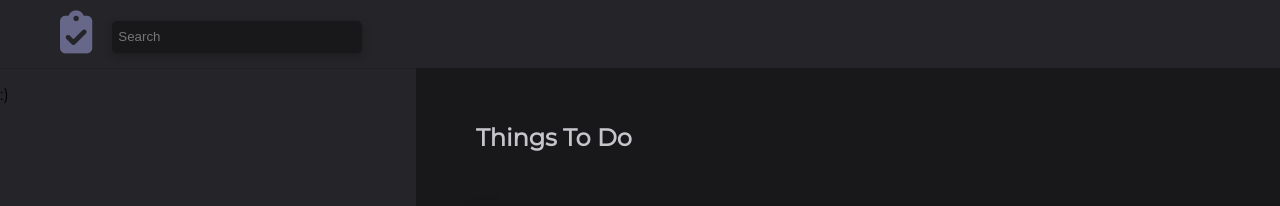
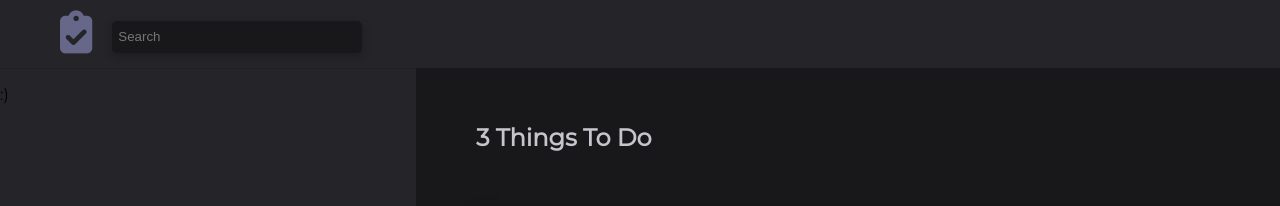
Before and after one commit to Jwilkins48/toDoList, a React (Create React App) app: page / in a window 1280 px wide. Shown: the top 206 px of the page. Built offline with nearby package versions, Linux system fonts and the light colour scheme; a web font is replaced by a local one.

Commit message:
added item amount display

```diff
--- a/src/components/AddTaskDropdown.jsx
+++ b/src/components/AddTaskDropdown.jsx
@@ -21,6 +21,7 @@ function AddTaskDropdown({className, addTask}) {
             date: Date.now()
         }
         addTask(newTask);
+        handleButtonClick()
         setTask('');
     }
 
--- a/src/components/AllTasks.jsx
+++ b/src/components/AllTasks.jsx
@@ -6,10 +6,9 @@ function AllTasks({defaultTasks, addTask, deleteTask, editTask}) {
 
 return (
 <div>
-  <h2 className='allTaskHeader'>Things To Do</h2>
+  <h2 className='allTaskHeader'>{defaultTasks.length} Things To Do</h2>
 
   <Card editTask={editTask} deleteTask={deleteTask} defaultTasks={defaultTasks}/>
-
   <AddTaskDropdown addTask={addTask} className={'mainPageAddForm'} />
 
 </div>
```
